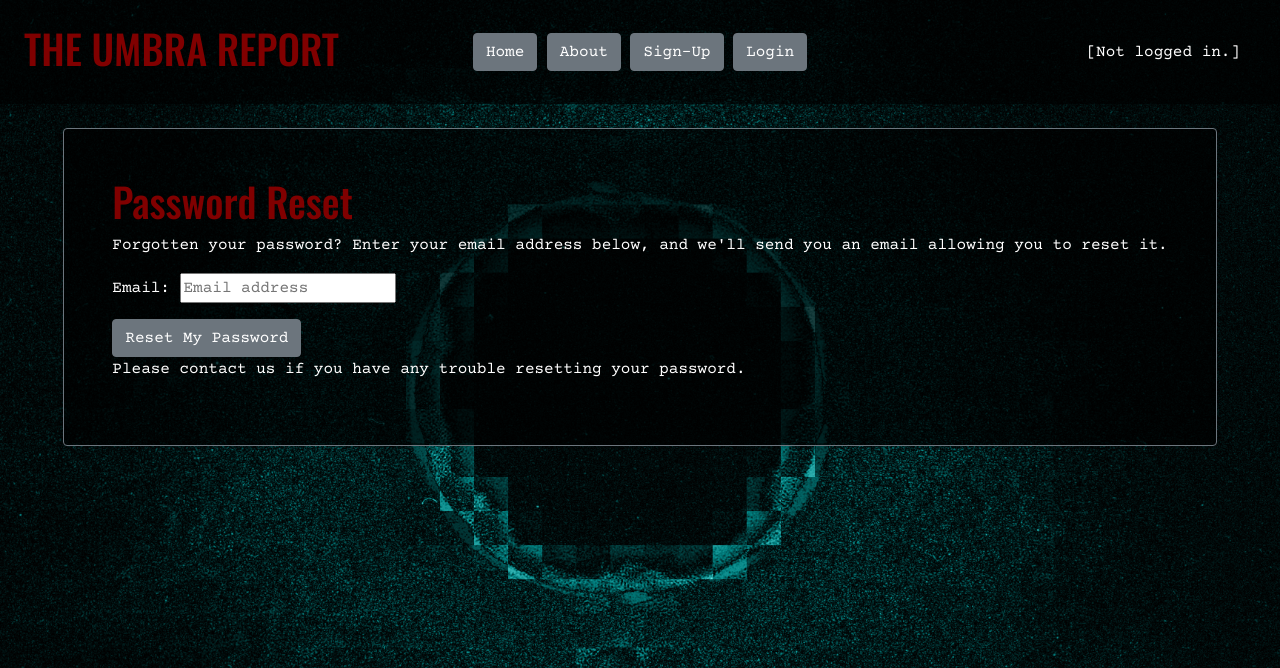
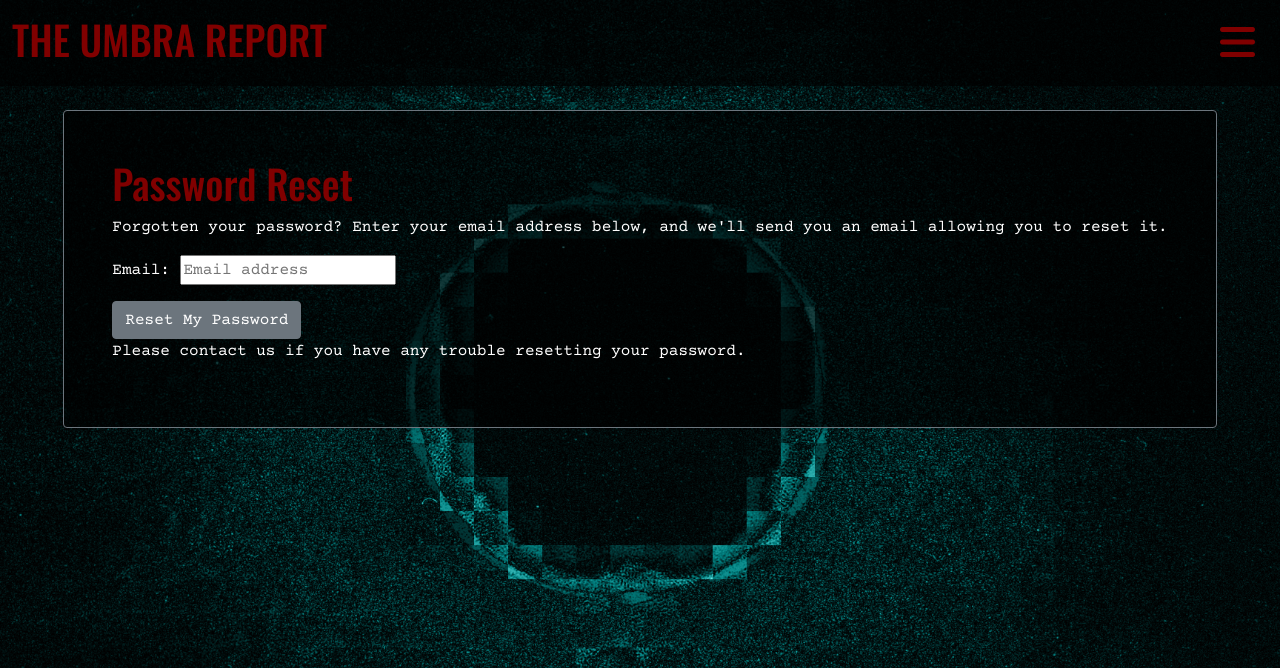
Before and after one commit to 0davidog/Umbra-Report, a Django app: page /accounts/password/reset/ in a window 1280 px wide. Shown: the top 668 px of the page. Run offline with Django 4.2, Linux system fonts and the light colour scheme; some libraries are stand-ins or nearby versions.

Commit message:
Update navbar to offcanvas style

```diff
--- a/static/css/style.css
+++ b/static/css/style.css
@@ -13,6 +13,7 @@ body {
 
 h1, h2, h3, h4 {
     font-family: "Oswald", sans-serif;
+    color: #800000;
 }
 
 a {
@@ -33,6 +34,10 @@ footer {
     background-color:rgba(0, 0, 0, 0.7);
 }
 
+.btn-link {
+    color:#800000;
+}
+
 .card-title {
     font-family: "Oswald", sans-serif;
     color: #800000;
@@ -50,3 +55,7 @@ footer {
     background-color: #808080;
     color:#ffffff;
 }
+
+#offcanvasNavbar {
+    background-color: #000000;
+}
--- a/templates/base.html
+++ b/templates/base.html
@@ -33,35 +33,58 @@
 <body class="d-flex flex-column h-100" style="background-image: url('{% static '/images/spacial-cyan-bg.webp' %}');">
     <header>
         <!-- Navigation -->
-        <nav class="navbar navbar-expand-lg p-4">
-
-                <div class="col"><a href="{% url 'home' %}" class=""><h1>THE UMBRA REPORT</h1></a></div>
-                <div class="col text-center">
-                    <a href="{% url 'home' %}" class="btn btn-secondary">Home</a>
-                    <a href="{% url 'about' %}" class="btn btn-secondary">About</a>
-                    {% if user.is_authenticated %}
-
-                        <a class="btn btn-secondary {% if request.path == logout_url %}active{% endif %}" aria-current="page" href="{% url 'account_logout' %}">Logout</a>
-
-                    {% else %}
-
-                        <a class="btn btn-secondary {% if request.path == signup_url %}active{% endif %}" aria-current="page" href="{% url 'account_signup' %}">Sign-Up</a>
 
 
-                        <a class="btn btn-secondary {% if request.path == login_url %}active{% endif %}" aria-current="page" href="{% url 'account_login' %}">Login</a>
+        <nav class="navbar navbar-expand-lg">
+            <div class="container-fluid">
 
-                    {% endif %}
+                <a href="{% url 'home' %}" class="navbar-brand"><h1>THE UMBRA REPORT</h1></a>
+
+                <button class="btn btn-link" id="navbar-button" type="button" data-bs-toggle="offcanvas" data-bs-target="#offcanvasNavbar" aria-controls="offcanvasNavbar" aria-label="Toggle navigation">
+                    <h1><i class="fa-solid fa-bars"></i></h1>
+              </button>
+
+              <div class="offcanvas offcanvas-end" tabindex="-1" id="offcanvasNavbar" aria-labelledby="offcanvasNavbarLabel">
+                <div class="offcanvas-header">
+                  <h3>Navigation Menu</h3>
+
+                  <button type="button" class="btn btn-link" data-bs-dismiss="offcanvas" aria-label="Close"><h3><i class="fa-solid fa-xmark"></i></h3></button>
                 </div>
 
-                <div class="col">
+                <div class="offcanvas-body">
+                    <hr>
+                    <div>
+                        {% if user.is_authenticated %}
+                        <p class="text-end m-3">[Welcome, {{ user }}]</p>
+                        {% else %}
+                        <p class="text-end m-3">[Not logged in.]</p>
+                        {% endif %}
+                    </div>
+
                     {% if user.is_authenticated %}
-                    <p class="text-end m-3">[Welcome, {{ user }}]</p>
+                    <div>
+                        <a class="btn btn-link {% if request.path == logout_url %}active{% endif %}" aria-current="page" href="{% url 'account_logout' %}"><h4>Logout</h4></a>
+                    </div>
                     {% else %}
-                    <p class="text-end m-3">[Not logged in.]</p>
+                    <div>
+                        <a class="btn btn-link {% if request.path == signup_url %}active{% endif %}" aria-current="page" href="{% url 'account_signup' %}"><h4>Sign-Up</h4></a>&sol;
+                        <a class="btn btn-link {% if request.path == login_url %}active{% endif %}" aria-current="page" href="{% url 'account_login' %}"><h4>Login</h4></a>
+                    </div>
                     {% endif %}
+                    <br>
+                    <ul>
+                    <li>
+                    <a href="{% url 'home' %}" class="btn btn-link"><h4>Home</h4></a>
+                </li>
+                <li>
+                    <a href="{% url 'about' %}" class="btn btn-link"><h4>About</h4></a>
+                </li>
+            </ul>
                 </div>
+              </div>
+            </div>
+          </nav>
 
-        </nav>
     </header>
         <!-- displaying Django messages -->
         <div class="container">
```
